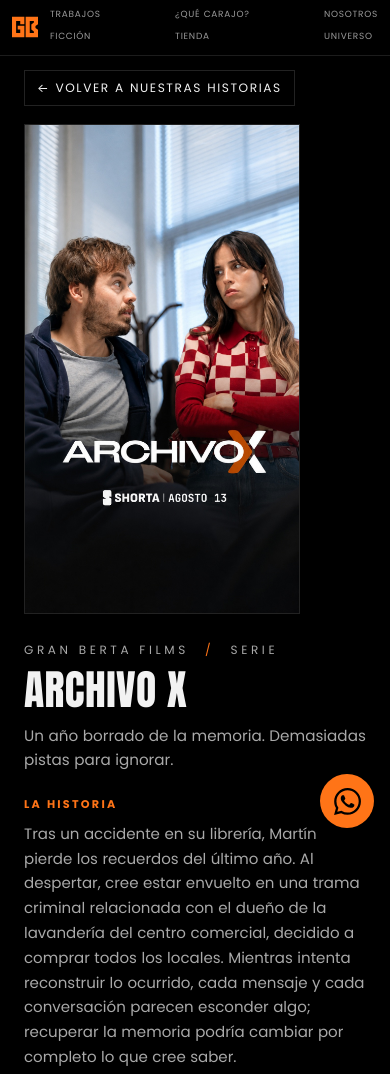
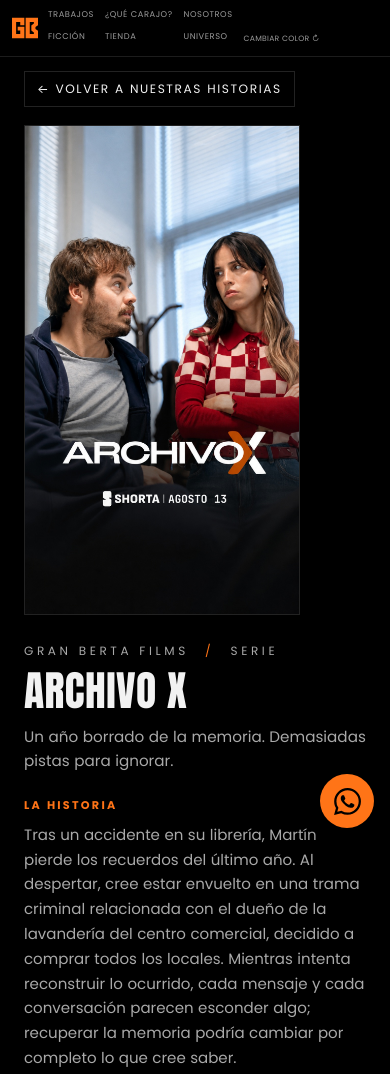
Before and after one commit to GB-Films/GB-FILMS-WEB, an Astro site: page /ficcion/archivo-x/ in a window 390 px wide. Shown: the top 1074 px of the page. Built offline with nearby package versions, Linux system fonts and the light colour scheme; Astro itself is replaced by a stand-in of ours.

Commit message:
Tighten mobile navigation and restore color label

```diff
--- a/src/components/Nav.astro
+++ b/src/components/Nav.astro
@@ -11,10 +11,10 @@ const prefix = homeLinks ? import.meta.env.BASE_URL : '';
   <div class="nav-in">
     <button class="logo-link" type="button" aria-label="Cambiar color de GB Films" title="Tocá para cambiar el color">
       <Logo variant="monogram" height={30} />
-      <span class="color-hint" aria-hidden="true">Cambiar<br />color ↻</span>
     </button>
     <div class="nav-links">
       {navLinks.map((l) => <a href={`${prefix}${l.href}`}>{l.label}</a>)}
+      <button class="color-hint" type="button">Cambiar color ↻</button>
     </div>
     <a class="nav-cta" href={`${prefix}${navCta.href}`}>{navCta.label}</a>
   </div>
@@ -62,12 +62,14 @@ const prefix = homeLinks ? import.meta.env.BASE_URL : '';
   }
 
   .color-hint {
+    border: 0;
+    padding: 0;
+    background: none;
     color: var(--dim);
-    font-size: 0.53rem;
-    line-height: 1.2;
-    letter-spacing: 0.12em;
-    text-align: left;
+    font: inherit;
     text-transform: uppercase;
+    white-space: nowrap;
+    cursor: pointer;
   }
 
   .nav-links {
@@ -154,6 +156,10 @@ const prefix = homeLinks ? import.meta.env.BASE_URL : '';
       -webkit-overflow-scrolling: touch;
     }
 
+    .color-hint {
+      display: none;
+    }
+
     .nav-links::-webkit-scrollbar {
       display: none;
     }
@@ -168,9 +174,9 @@ const prefix = homeLinks ? import.meta.env.BASE_URL : '';
       display: grid;
       grid-template-columns: 26px minmax(0, 1fr);
       grid-template-rows: repeat(2, auto);
-      column-gap: 12px;
-      row-gap: 4px;
-      padding: 7px 12px;
+      column-gap: 10px;
+      row-gap: 5px;
+      padding: 8px 12px;
     }
 
     .logo-link :global(svg) {
@@ -186,13 +192,44 @@ const prefix = homeLinks ? import.meta.env.BASE_URL : '';
       grid-column: 2;
       grid-row: 1 / 3;
       display: grid;
-      grid-template-columns: repeat(3, max-content);
-      justify-content: space-between;
+      grid-template-columns: repeat(4, max-content);
+      justify-content: start;
       align-content: center;
-      gap: 4px 8px;
+      gap: 5px clamp(8px, 2.8vw, 13px);
       overflow: visible;
-      font-size: 0.56rem;
-      letter-spacing: 0.08em;
+      font-size: 0.52rem;
+      letter-spacing: 0.065em;
+    }
+
+    .nav-links a:nth-child(1) { grid-column: 1; grid-row: 1; }
+    .nav-links a:nth-child(2) { grid-column: 2; grid-row: 1; }
+    .nav-links a:nth-child(3) { grid-column: 3; grid-row: 1; }
+    .nav-links a:nth-child(4) { grid-column: 1; grid-row: 2; }
+    .nav-links a:nth-child(5) { grid-column: 2; grid-row: 2; }
+    .nav-links a:nth-child(6) { grid-column: 3; grid-row: 2; }
+
+    .color-hint {
+      display: block;
+      grid-column: 4;
+      grid-row: 2;
+      font-size: 0.48rem;
+      letter-spacing: 0.035em;
+    }
+  }
+
+  @media (max-width: 360px) {
+    .nav-in {
+      column-gap: 8px;
+      padding-inline: 9px;
+    }
+
+    .nav-links {
+      gap: 5px 7px;
+      font-size: 0.48rem;
+    }
+
+    .color-hint {
+      font-size: 0.44rem;
     }
   }
 </style>
@@ -201,20 +238,23 @@ const prefix = homeLinks ? import.meta.env.BASE_URL : '';
   import { colores } from '~/data/colores';
 
   const logo = document.querySelector<HTMLButtonElement>('.logo-link');
-  if (logo) {
+  const colorHint = document.querySelector<HTMLButtonElement>('.color-hint');
   const anunciar = () => {
     const indice = Number(document.documentElement.dataset.colorIndex || '0');
-      logo.setAttribute('aria-label', `Cambiar color. Actual: ${colores[indice].nombre}`);
+    const nombre = colores[indice].nombre;
+    logo?.setAttribute('aria-label', `Cambiar color de GB Films. Actual: ${nombre}`);
+    colorHint?.setAttribute('aria-label', `Cambiar color. Actual: ${nombre}`);
   };
-    anunciar();
-    logo.addEventListener('click', () => {
+  const cambiarColor = () => {
     const actual = Number(document.documentElement.dataset.colorIndex || '0');
     const siguiente = (actual + 1) % colores.length;
     document.documentElement.style.setProperty('--accent', colores[siguiente].valor);
     document.documentElement.dataset.colorIndex = String(siguiente);
     anunciar();
-    });
-  }
+  };
+  anunciar();
+  logo?.addEventListener('click', cambiarColor);
+  colorHint?.addEventListener('click', cambiarColor);
 
   const enlaces = [...document.querySelectorAll<HTMLAnchorElement>('.nav-links a')];
   const quieto = window.matchMedia('(prefers-reduced-motion: reduce)');
```
Lines whose indentation alone changed are shown as unchanged.
